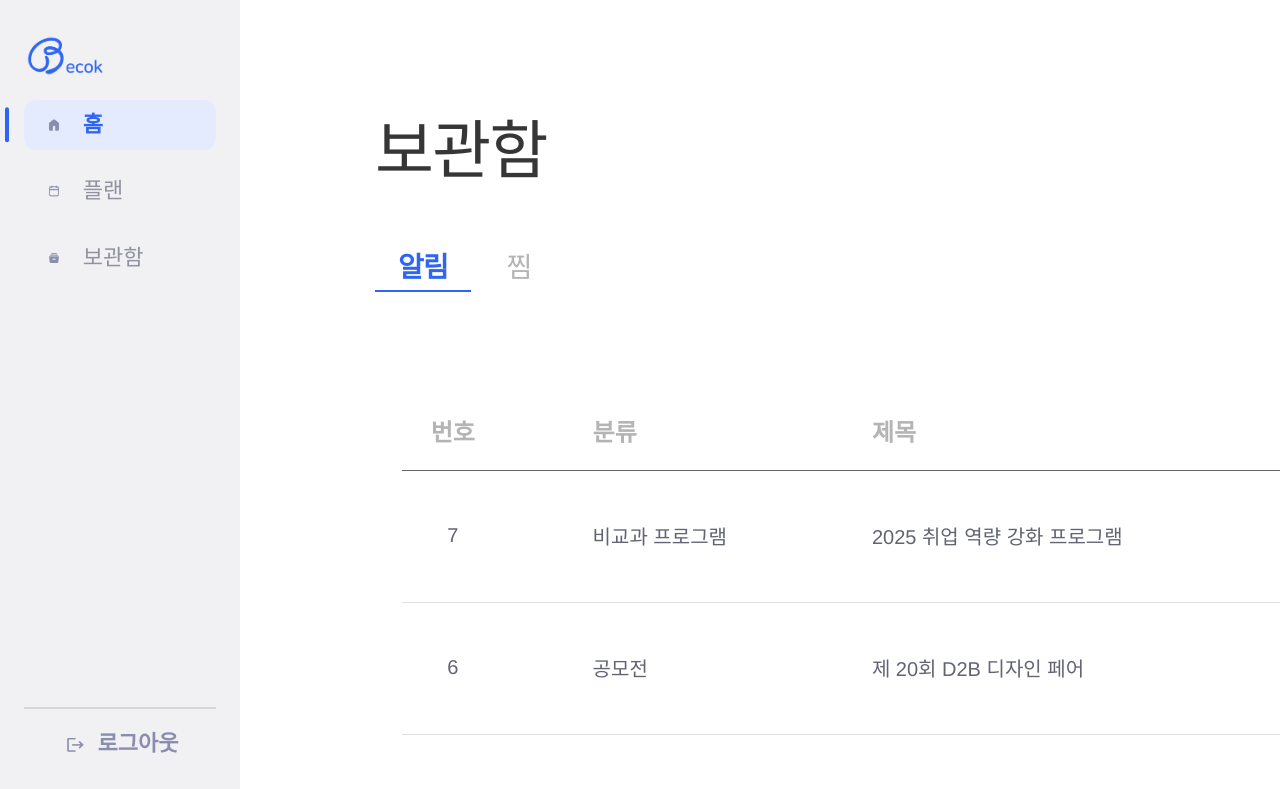
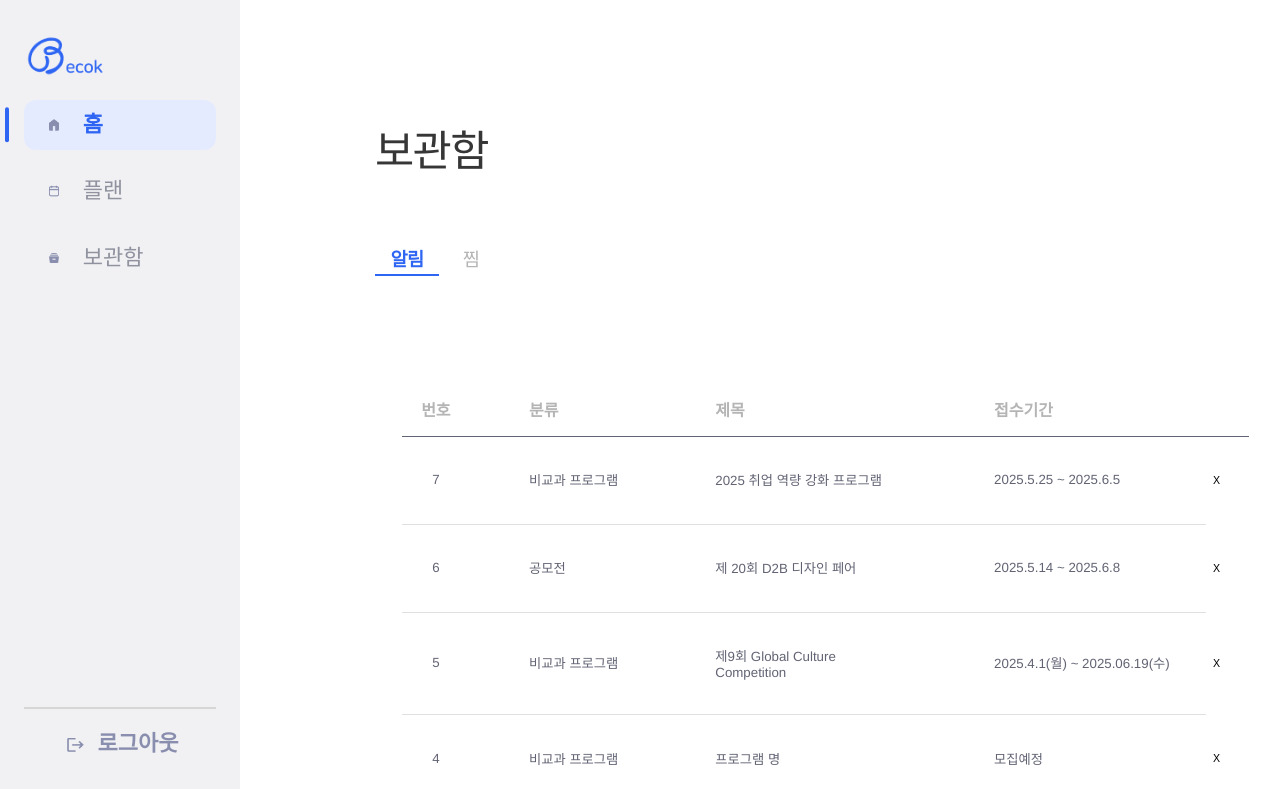
Before and after one commit to Becokk/FrontEnd, a React (Create React App) app in the folder becok/: page /storage in a window 1280 px wide. Shown: the top 789 px of the page. Built offline with nearby package versions, Linux system fonts and the light colour scheme.

Commit message:
fix : 보관함 반응형으로 수정

```diff
--- a/becok/src/components/StoragePage/Alarm.jsx
+++ b/becok/src/components/StoragePage/Alarm.jsx
@@ -135,7 +135,7 @@ const Mark = ({ id = 1 }) => {
 export default Mark;
 
 const TableWrapper = styled.div`
-    width: 1270px;
+    width: min(1270px, 66.15vw);
     border-radius: 20px;
 `;
 
@@ -148,10 +148,9 @@ const StyledTable = styled.table`
     td {
         border-bottom: 1px solid #e0e0e0;
         text-align: left;
-        padding: 50px 0 52px 0;
+        padding: min(50px, 2.6vw) 0 min(52px, 2.7vw) 0;
         color: #626474;
-        font-size: 20px;
-
+        font-size: min(20px, 1.04vw);
     }
 
     th:first-child, td:first-child {
@@ -160,17 +159,17 @@ const StyledTable = styled.table`
     }
 
     th:nth-child(2), td:nth-child(2) {
-        padding-left: 89px;
+        padding-left: min(89px, 4.63vw);
         text-align: left;
     }
 
     th:nth-child(3), td:nth-child(3) {
-        padding-right: 86px;
+        padding-right: min(86px, 4.48vw);
         text-align: left;
     }
 
     th:nth-child(4), td:nth-child(4) {
-        padding-left: 50px;
+        padding-left: min(50px, 2.6vw);
         text-align: left;
     }
 
@@ -183,11 +182,12 @@ const StyledTable = styled.table`
     td:last-child {
         border: none;
     }
+
     th {
         font-weight: 600;
-        font-size: 24px;
+        font-size: min(24px, 1.25vw);
         border-bottom: 1px solid #626474;
-        padding-bottom: 22px;
+        padding-bottom: min(22px, 1.15vw);
         color: #B4B4B4
     }
 
@@ -221,8 +221,8 @@ const DeleteButton = styled.button`
     border: none;
     color: #000000;
     cursor: pointer;
-    font-size: 16px;
-    padding: 5px 10px;
+    font-size: min(16px, 0.83vw);
+    padding: min(5px, 0.26vw) min(10px, 0.52vw);
 
     &:hover {
         color: #000000;
--- a/becok/src/components/StoragePage/Mark.jsx
+++ b/becok/src/components/StoragePage/Mark.jsx
@@ -135,7 +135,7 @@ const Mark = ({ id = 1 }) => {
 export default Mark;
 
 const TableWrapper = styled.div`
-    width: 1270px;
+    width: min(1270px, 66.15vw);
     border-radius: 20px;
 `;
 
@@ -148,10 +148,9 @@ const StyledTable = styled.table`
     td {
         border-bottom: 1px solid #e0e0e0;
         text-align: left;
-        padding: 50px 0 52px 0;
+        padding: min(50px, 2.6vw) 0 min(52px, 2.7vw) 0;
         color: #626474;
-        font-size: 20px;
-
+        font-size: min(20px, 1.04vw);
     }
 
     th:first-child, td:first-child {
@@ -160,17 +159,17 @@ const StyledTable = styled.table`
     }
 
     th:nth-child(2), td:nth-child(2) {
-        padding-left: 89px;
+        padding-left: min(89px, 4.63vw);
         text-align: left;
     }
 
     th:nth-child(3), td:nth-child(3) {
-        padding-right: 86px;
+        padding-right: min(86px, 4.48vw);
         text-align: left;
     }
 
     th:nth-child(4), td:nth-child(4) {
-        padding-left: 50px;
+        padding-left: min(50px, 2.6vw);
         text-align: left;
     }
 
@@ -183,11 +182,12 @@ const StyledTable = styled.table`
     td:last-child {
         border: none;
     }
+
     th {
         font-weight: 600;
-        font-size: 24px;
+        font-size: min(24px, 1.25vw);
         border-bottom: 1px solid #626474;
-        padding-bottom: 22px;
+        padding-bottom: min(22px, 1.15vw);
         color: #B4B4B4
     }
 
@@ -221,8 +221,8 @@ const DeleteButton = styled.button`
     border: none;
     color: #000000;
     cursor: pointer;
-    font-size: 16px;
-    padding: 5px 10px;
+    font-size: min(16px, 0.83vw);
+    padding: min(5px, 0.26vw) min(10px, 0.52vw);
 
     &:hover {
         color: #000000;
--- a/becok/src/components/StoragePage/Storage.jsx
+++ b/becok/src/components/StoragePage/Storage.jsx
@@ -51,42 +51,42 @@ export default Storage;
 
 const Frame = styled.div`
     position: relative;
-    width: 1594px;
-    height: 1080px;
+    width: 100%;
+    height: 100vh;
     margin: 0 auto;
     background-color: white;
+    overflow-y: auto;
 `;
 
 const Title = styled.div`
-    position: absolute;
+    position: relative;
     margin-top: 110px;
     margin-left: 135px;
-    font-size: 64px;
+    font-size: min(64px, 3.33vw);
     font-weight: 500;
     font-family: "Pretendard-SemiBold", Helvetica;
     letter-spacing: -1.6px;
     line-height: 83.2px;
     color: #363636;
     white-space: nowrap;
-
 `;
 
 const TabWrapper = styled.div`
-    position: absolute;
-    margin-top: 244px;
+    position: relative;
+    margin-top: 51px;
     margin-left: 135px;
     display: flex;
-    width: 192px;
-    height: 48px;
+    width: min(192px, 10vw);
+    height: min(48px, 2.5vw);
 `;
 
 const Tab = styled.div`
-    width: 96px;
-    height: 48px;
+    width: min(96px, 5vw);
+    height: min(48px, 2.5vw);
     display: flex;
     align-items: center;
     justify-content: center;
-    font-size: 28px;
+    font-size: min(28px, 1.46vw);
     font-weight: ${props => props.active ? 600 : 500};
     color: ${props => props.active ? '#2E65F3' : '#b4b4b4'};
     font-family: "Pretendard-Medium", Helvetica;
@@ -113,9 +113,9 @@ const Tab = styled.div`
 `;
 
 const ContentArea = styled.div`
-    position: absolute;
-    top: 413px;
-    left: 162px;
-    width: 1270px;
-    height: 667px;
+    position: relative;
+    margin-top: 121px;
+    margin-left: 162px;
+    width: min(1270px, 66.15vw);
+    height: min(667px, 34.74vw);
 `;
```
